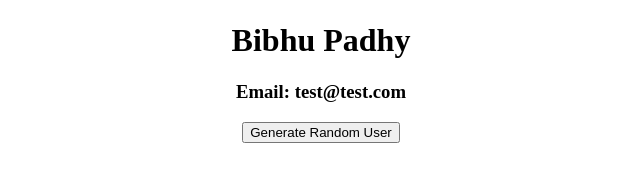
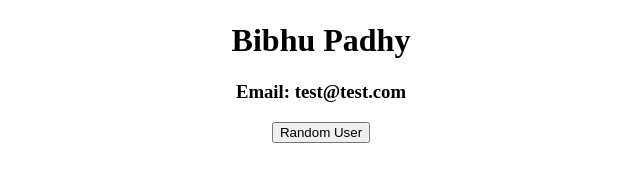
Before and after one commit to bibhu-padhy/vue-101, a plain HTML site: page index.html in a window 1280 px wide. Shown: the part 221-402 px from the top of the page, without its empty margins (319-959 px from the left). Drawn offline with nearby package versions, Linux system fonts and the light colour scheme.

Commit message:
removed generate from button

```diff
--- a/index.html
+++ b/index.html
@@ -15,7 +15,7 @@
         <img :class="gender" :src="picture" :alt="firstName">
         <h1>{{firstName}} {{lastName}}</h1>
         <h3>Email: {{email}}</h3>
-        <button>Generate Random User</button>
+        <button>Random User</button>
     </div>
     <script src="https://unpkg.com/vue@next"></script>
     <script src="index.js"></script>
```
